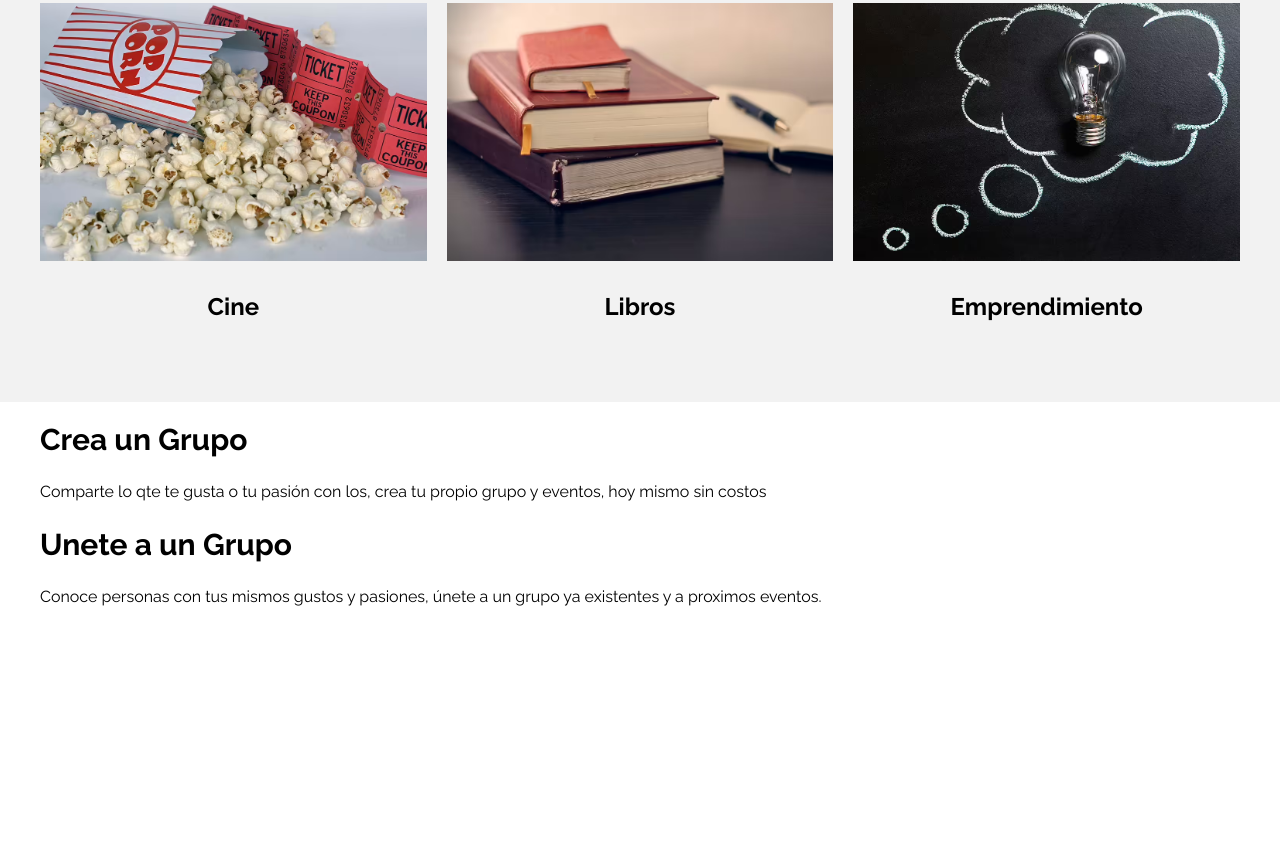
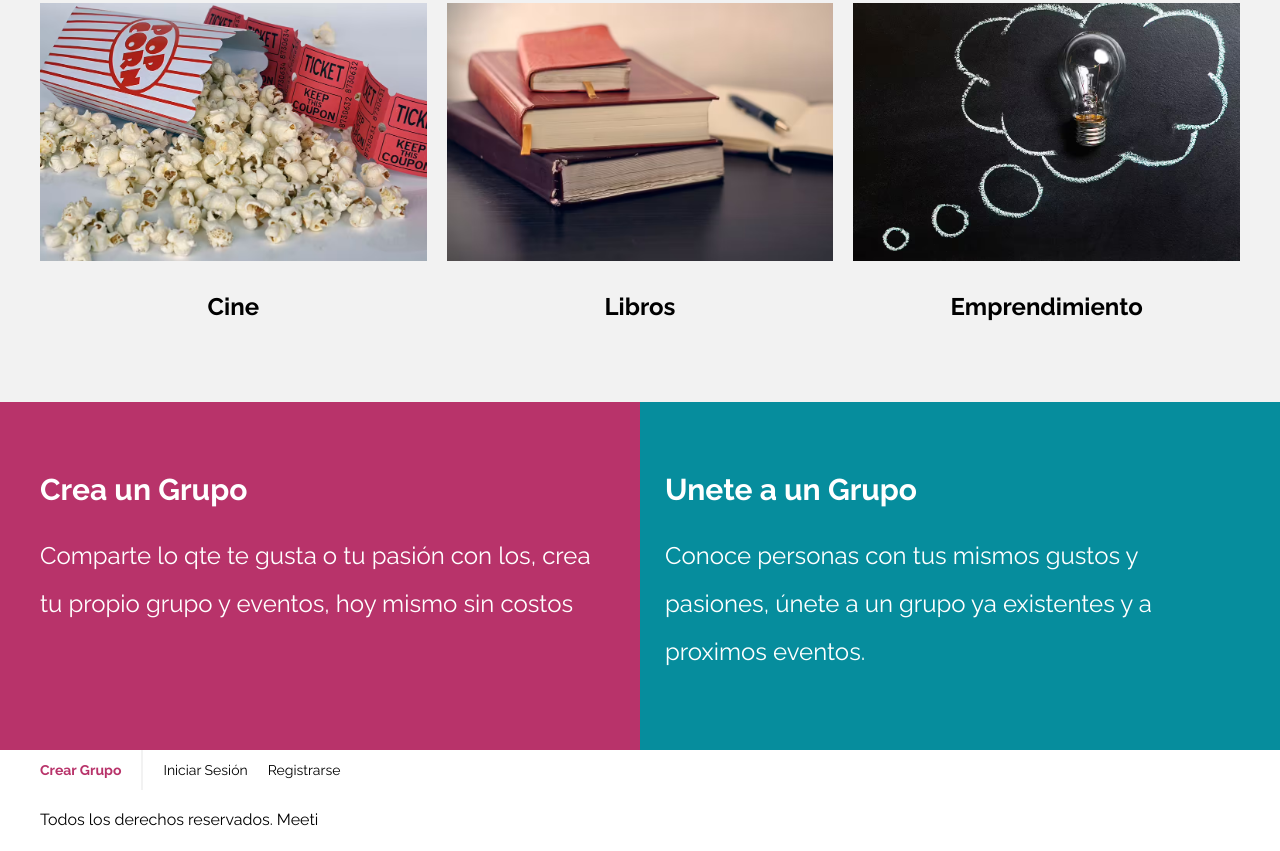
Before and after one commit to dolivare5/clon-de-meetup, a website: page index.html in a window 1280 px wide. Shown: the part 2859-3710 px from the top of the page. Before the commit the page ends 3487 px from the top, so only its background shows below. Drawn offline with Linux system fonts and the light colour scheme.

Commit message:
Commit No. 26. Termine la sección de grupos y el footer. con ello termino este home page

```diff
--- a/index.html
+++ b/index.html
@@ -269,17 +269,26 @@
 
         <section class="grupos">
             <div class="grupos__grid contenedor">
-                <div class="grupo__bloque">
-                    <h3 class="grupo__heading">Crea un Grupo</h3>
-                    <p class="grupo__texto">Comparte lo qte te gusta o tu pasión con los, crea tu propio grupo y eventos, hoy mismo sin costos</p>
+                <div class="grupos__bloque">
+                    <h3 class="grupos__heading">Crea un Grupo</h3>
+                    <p class="grupos__texto">Comparte lo qte te gusta o tu pasión con los, crea tu propio grupo y eventos, hoy mismo sin costos</p>
                 </div> <!-- .grupo__bloque -->
 
-                <div class="grupo__bloque">
-                    <h3 class="grupo__heading">Unete a un Grupo</h3>
-                    <p class="grupo__texto">Conoce personas con tus mismos gustos y pasiones, únete a un grupo ya existentes y a proximos eventos.</p>
+                <div class="grupos__bloque">
+                    <h3 class="grupos__heading">Unete a un Grupo</h3>
+                    <p class="grupos__texto">Conoce personas con tus mismos gustos y pasiones, únete a un grupo ya existentes y a proximos eventos.</p>
                 </div> <!-- .grupo__bloque -->
 
             </div> <!-- .grupos__grid -->
         </section> <!-- .grupos -->
+
+        <footer class="footer contenedor">
+            <div class="navegacion">
+                <a class="navegacion__enlace navegacion__enlace--crear" href="#">Crear Grupo</a>
+                <a class="navegacion__enlace" href="#">Iniciar Sesión</a>
+                <a class="navegacion__enlace" href="#">Registrarse</a>
+            </div> <!-- .navegacion -->
+            <p class="footer__copyright">Todos los derechos reservados. Meeti</p>
+        </footer> <!-- .footer .contenedor -->
     </body>
 </html>
--- /dev/null
+++ b/src/scss/ui/06-grupos/01_grupos.scss
@@ -0,0 +1,30 @@
+@use "../../base/variables" as v;
+@use "../../base/mixins" as m;
+
+.grupos{
+    background-image: linear-gradient(to bottom, v.$primario 0%, v.$primario 50%, v.$secundario 50%, v.$secundario 100%);
+    color: v.$blanco;
+    padding: 5rem 0;
+
+    @include m.tablet{
+        background-image: linear-gradient(to right, v.$primario 0%, v.$primario 50%, v.$secundario 50%, v.$secundario 100%);
+
+    }
+
+    &__grid{
+        @include m.grid(1, 5rem);
+        @include m.tablet{
+            @include m.grid(2, 5rem);
+        }
+    }
+
+    &__heading{
+        font-size: 3rem;
+    }
+
+    &__texto{
+        color: v.$blanco;
+        font-size: 2.4rem;
+        line-height: 2;
+    }
+}
--- /dev/null
+++ b/src/scss/ui/06-grupos/index.scss
@@ -0,0 +1 @@
+@forward "01_grupos";
--- /dev/null
+++ b/src/scss/ui/07-footer/01_footer.scss
@@ -0,0 +1,8 @@
+
+.footer{
+    padding-top: 5rem;
+    &__copyright{
+        padding: 1rem;
+        text-align: center;
+    }
+}
--- a/src/scss/ui/index.scss
+++ b/src/scss/ui/index.scss
@@ -3,3 +3,5 @@
 @forward "03-formulario-de-busqueda";
 @forward "04-eventos";
 @forward "05-categorias";
+@forward "06-grupos";
+@forward "07-footer";
```
Also changed, not shown: build/css/app.css, src/scss/ui/07-footer/index.scss (added), 1 other file.
